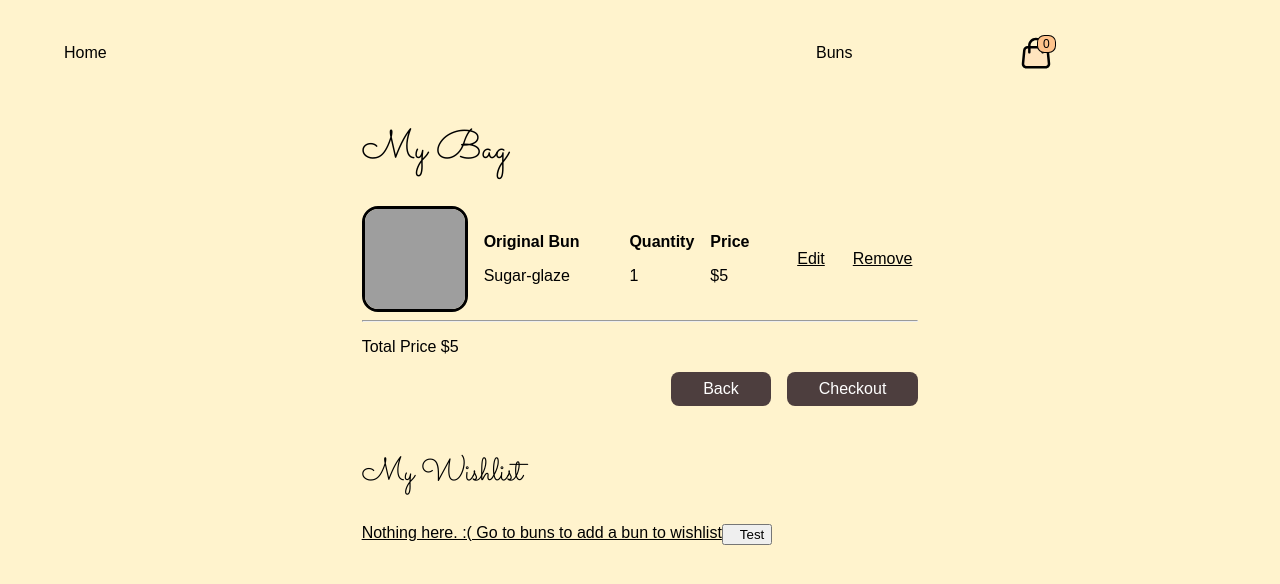
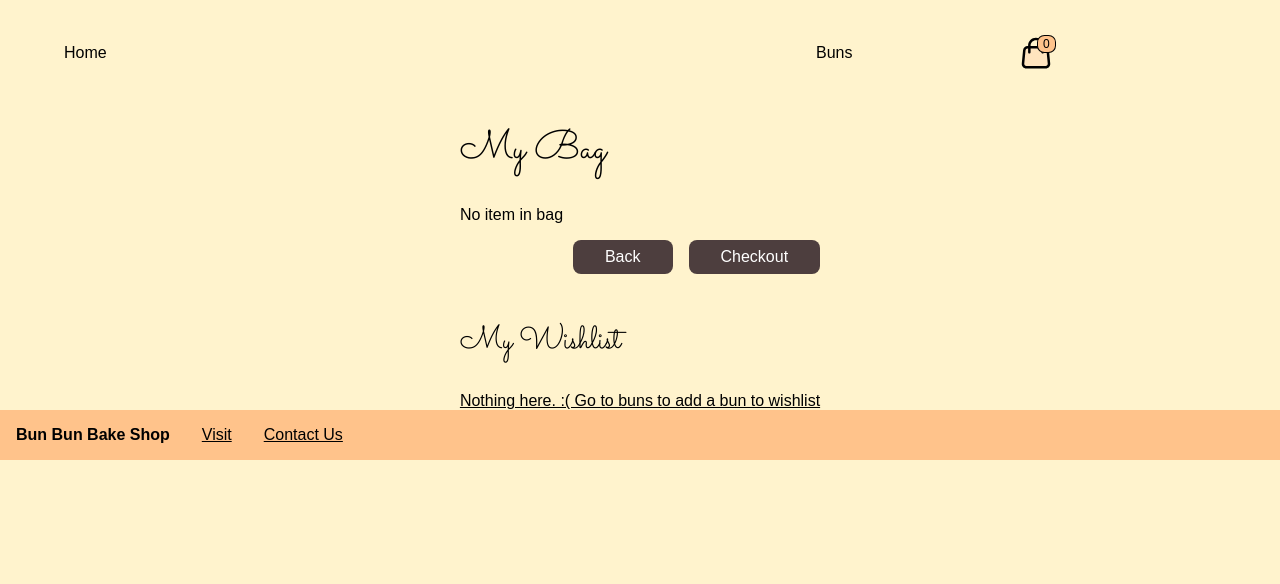
Before and after one commit to Chenyijun/PUI, a React (Create React App) app in the folder homework_6/: page /bag in a window 1280 px wide. Shown: the top 584 px of the page. Built offline with nearby package versions, Linux system fonts and the light colour scheme; grey boxes are pictures that could not be loaded.

Commit message:
Added back the missing pages

```diff
--- a/homework_6/src/App.css
+++ b/homework_6/src/App.css
@@ -253,6 +253,7 @@ select {
 	max-width: 1000px;
 	justify-self: center;
 	min-width: 600px;
+  padding: 0 4rem;
 	padding-bottom: 4rem;
 }
 
--- a/homework_6/src/App.js
+++ b/homework_6/src/App.js
@@ -10,6 +10,8 @@ import Home from './Home.jsx';
 import Products from './Products.jsx';
 import Visit from './Visit.jsx'
 import Bag from './Bag.jsx'
+import Contact from './Contact.jsx'
+import Footer from './Footer.jsx'
 
 function App() {
   let [myBagItems, setMyBagItems] = useState([])
@@ -24,7 +26,6 @@ function App() {
     <Router>
     <div>
       <Nav bagCount={bagCount} wishlistItems={wishlistItems}/>
-
       <Switch>
         <Route path="/products">
           <Products myBagItems={myBagItems} setMyBagItems={setMyBagItems} wishlistItems={wishlistItems} setWishlistItems={setWishlistItems} />
@@ -32,13 +33,17 @@ function App() {
         <Route path="/visit">
           <Visit />
         </Route>
+        <Route path="/contact">
+          <Contact />
+        </Route>
         <Route path="/bag">
-          <Bag wishlistItems={wishlistItems} />
+          <Bag wishlistItems={wishlistItems} myBagItems={myBagItems} setMyBagItems={setMyBagItems} />
         </Route>
         <Route path="/">
           <Home />
         </Route>
       </Switch>
+      <Footer />
     </div>
   </Router>
   );
--- a/homework_6/src/Bag.jsx
+++ b/homework_6/src/Bag.jsx
@@ -1,49 +1,46 @@
-import React, { useState } from "react";
-import {PageWrapper, ContentWrapper, BagItem, Image, ItemDetails, TextButton, ButtonWrapper, BrownButton, Flex, WishlistWrapper} from './Components'
+import React, { useEffect, useState } from "react";
+import {PageWrapper, ContentWrapper, BagItem, Image, ItemDetails, TextButton, ButtonWrapper, BrownButton, Flex, WishlistWrapper, TwoColGrid, BagList} from './Components'
 import './App.css'
 import {
   Link,
   useHistory
 } from "react-router-dom";
 import Modal from './Modal'
+import { getBunInfo, getQuantities, getGlazes } from './helperFunctions';
 
-const Bag = ({wishlistItems}) => {
+const Bag = ({wishlistItems, myBagItems, setMyBagItems}) => {
   let history = useHistory()
   const [showModal, setShowModal] = useState(false)
-  const toggleModal = () => setShowModal(!showModal)
-
-  const getBunInfo = (id) => {
-    const buns = [{"id": "original", "name": "Original", "image": "https://images.unsplash.com/photo-1577385384956-7e9fab6f7e84?ixid=MnwxMjA3fDB8MHxwaG90by1wYWdlfHx8fGVufDB8fHx8&ixlib=rb-1.2.1&auto=format&fit=crop&w=1587&q=80"},
-    {"id": "blackberry", "name":"Blackberry", "image":"https://images.unsplash.com/photo-1630182266697-92508c01e2d1?ixid=MnwxMjA3fDB8MHxwaG90by1wYWdlfHx8fGVufDB8fHx8&ixlib=rb-1.2.1&auto=format&fit=crop&w=1760&q=80"},
-    {"id": "walnut", "name":"Walnut", "image":"https://images.unsplash.com/photo-1593529323824-24cda51553e2?ixid=MnwxMjA3fDB8MHxwaG90by1wYWdlfHx8fGVufDB8fHx8&ixlib=rb-1.2.1&auto=format&fit=crop&w=1663&q=80"},
-    {"id": "original-gf", "name":"Original (GF)", "image":"https://images.unsplash.com/photo-1603459872271-410a6697abcd?ixid=MnwxMjA3fDB8MHxwaG90by1wYWdlfHx8fGVufDB8fHx8&ixlib=rb-1.2.1&auto=format&fit=crop&w=1586&q=80"},
-    {"id": "Pumpkinspice", "name":"Pumpkin Spice", "image":"https://images.unsplash.com/photo-1593872571314-4a735d4b27b0?ixid=MnwxMjA3fDB8MHxwaG90by1wYWdlfHx8fGVufDB8fHx8&ixlib=rb-1.2.1&auto=format&fit=crop&w=1587&q=80"},
-    {"id": "caramelpecan", "name":"Caramel Pecan", "image":"https://images.unsplash.com/photo-1618256747711-c4195a69ceff?ixid=MnwxMjA3fDB8MHxwaG90by1wYWdlfHx8fGVufDB8fHx8&ixlib=rb-1.2.1&auto=format&fit=crop&w=1587&q=80"}]
-    return buns.filter(item => item.id === id)[0]
-  }
+  const [showNoItem, setShowNoItem] = useState(true)
+  useEffect(() => { //change item whenever glaze or quantity is updated
+    setShowNoItem(myBagItems.length < 1)
+  }, [myBagItems])
 
   return (
     <PageWrapper>
       <ContentWrapper>
         <h1>My Bag</h1>
-        <BagItem>
-          <Image height='100px' width='100px' src="https://images.unsplash.com/photo-1577385384956-7e9fab6f7e84?ixid=MnwxMjA3fDB8MHxwaG90by1wYWdlfHx8fGVufDB8fHx8&ixlib=rb-1.2.1&auto=format&fit=crop&w=1587&q=80" />
+        {showNoItem ? <p>No item in bag</p>:
+        <BagList>
+          {myBagItems.map(item => <BagItem>
+          <Image height='100px' width='100px' src={item.image} />
           <ItemDetails>
-            <p><b>Original Bun</b></p>
+            <p><b>{item.name}</b></p>
             <p><b>Quantity</b></p>
             <p><b>Price</b></p>
-            <p>Sugar-glaze</p>
-            <p>1</p>
-            <p>$5</p>
+            <p>{item.glaze}</p>
+            <p>{item.quantity}</p>
+            <p>${item.quantity * 5}</p>
           </ItemDetails>
           <TextButton>Edit</TextButton>
           <TextButton>Remove</TextButton>
-        </BagItem>
-        <hr />
+        </BagItem>)}
+        <br />
         <p>Total Price $5</p>
+        </BagList>}
         <ButtonWrapper>
           <BrownButton onClick={()=>history.goBack()}>Back</BrownButton>
-          <BrownButton>Checkout</BrownButton>
+          <BrownButton disabled={myBagItems.count === 0}>Checkout</BrownButton>
         </ButtonWrapper>
         <br />
         <Flex notFirstPadding='0 0 0 1rem' align='baseline'>
@@ -51,17 +48,50 @@ const Bag = ({wishlistItems}) => {
           {wishlistItems.length !== 0 && <p>Click on the image to add to cart</p>}
         </Flex>
         <WishlistWrapper>
-          {wishlistItems.map(item => <Image height='100px' width='100px' src={getBunInfo(item).image} onClick={()=> toggleModal} />)}
+          {wishlistItems.map(item => <><Image height='100px' width='100px' key={item} src={getBunInfo(item).image} onClick={()=> setShowModal(true)} />
+          <Modal isOpen={showModal} toggleModal={()=> setShowModal(false)}>
+            <ModalContent bun={getBunInfo(item)} myBagItems={myBagItems} setMyBagItems={setMyBagItems} setShowModal={setShowModal} />
+          </Modal></>)}
           {wishlistItems.length === 0 && <Link to="/products">Nothing here. :( Go to buns to add a bun to wishlist</Link>}
-          <button onClick={()=> setShowModal(true)}>Test</button>
         </WishlistWrapper>
       </ContentWrapper>
-      <Modal isOpen={showModal} toggleModal={()=> setShowModal(false)}>
-        <h3>Modal title</h3>
-        <p>Content</p>
-      </Modal>
   </PageWrapper>
   )
 }
 
+const ModalContent = ({bun, myBagItems, setMyBagItems, setShowModal}) => {
+  const glazeOptions = getGlazes()
+  const quantityOptions = getQuantities()
+  let [glaze, setGlaze] = useState("None")
+  let [quantity, setQuantity] = useState(1)
+  let [item, setItem] = useState({...bun, "glaze": glaze, "quantity": quantity})
+  useEffect(() => { //change item whenever glaze or quantity is updated
+    setItem({...item, "glaze": glaze, "quantity": quantity})
+  }, [glaze, quantity])
+
+  const addToBag = () => {
+    setMyBagItems([...myBagItems, item])
+    setShowModal(false)
+  }
+  return (
+    <TwoColGrid>
+      <img id="detailedImage" src={bun.image} alt={bun.name}/>
+      <div>
+        <h3>{bun.name}</h3>
+        <p>Glaze</p>
+        <select name="glaze" id="glazeSelect" value={glaze} onChange={(e) => setGlaze(e.target.value)}>
+          {glazeOptions.map(glaze => <option key={glaze} value={glaze}>{glaze}</option>)}
+        </select>
+        <p>Quantity</p>
+        <select name="quantity" id="quantitySelect" value={quantity} onChange={(e) => setQuantity(e.target.value)}>
+          {quantityOptions.map(glaze => <option key={glaze} value={glaze}>{glaze}</option>)}
+        </select>
+        <p>Price</p>
+        <p>$5</p>
+        <button class="brownButton" onClick={() => addToBag()}>Add to Bag</button>
+    </div>
+    </TwoColGrid>
+  )
+}
+
 export default Bag
--- a/homework_6/src/Bun.jsx
+++ b/homework_6/src/Bun.jsx
@@ -1,6 +1,7 @@
 import React, { useEffect, useState }  from "react";
 import { Flex, TextButton } from './Components'
 import './App.css'
+import { getBunInfo } from './helperFunctions';
 
 import {
   BrowserRouter as Router,
@@ -51,14 +52,14 @@ const Bun = ({wishlistItems, setWishlistItems, myBagItems, setMyBagItems}) => {
   )
 }
 
-const getBunInfo = (id) => {
-  const buns = [{"id": "original", "name": "Original", "image": "https://images.unsplash.com/photo-1577385384956-7e9fab6f7e84?ixid=MnwxMjA3fDB8MHxwaG90by1wYWdlfHx8fGVufDB8fHx8&ixlib=rb-1.2.1&auto=format&fit=crop&w=1587&q=80"},
-  {"id": "blackberry", "name":"Blackberry", "image":"https://images.unsplash.com/photo-1630182266697-92508c01e2d1?ixid=MnwxMjA3fDB8MHxwaG90by1wYWdlfHx8fGVufDB8fHx8&ixlib=rb-1.2.1&auto=format&fit=crop&w=1760&q=80"},
-  {"id": "walnut", "name":"Walnut", "image":"https://images.unsplash.com/photo-1593529323824-24cda51553e2?ixid=MnwxMjA3fDB8MHxwaG90by1wYWdlfHx8fGVufDB8fHx8&ixlib=rb-1.2.1&auto=format&fit=crop&w=1663&q=80"},
-  {"id": "original-gf", "name":"Original (GF)", "image":"https://images.unsplash.com/photo-1603459872271-410a6697abcd?ixid=MnwxMjA3fDB8MHxwaG90by1wYWdlfHx8fGVufDB8fHx8&ixlib=rb-1.2.1&auto=format&fit=crop&w=1586&q=80"},
-  {"id": "Pumpkinspice", "name":"Pumpkin Spice", "image":"https://images.unsplash.com/photo-1593872571314-4a735d4b27b0?ixid=MnwxMjA3fDB8MHxwaG90by1wYWdlfHx8fGVufDB8fHx8&ixlib=rb-1.2.1&auto=format&fit=crop&w=1587&q=80"},
-  {"id": "caramelpecan", "name":"Caramel Pecan", "image":"https://images.unsplash.com/photo-1618256747711-c4195a69ceff?ixid=MnwxMjA3fDB8MHxwaG90by1wYWdlfHx8fGVufDB8fHx8&ixlib=rb-1.2.1&auto=format&fit=crop&w=1587&q=80"}]
-  return buns.filter(item => item.id === id)[0]
-}
+// const getBunInfo = (id) => {
+//   const buns = [{"id": "original", "name": "Original", "image": "https://images.unsplash.com/photo-1577385384956-7e9fab6f7e84?ixid=MnwxMjA3fDB8MHxwaG90by1wYWdlfHx8fGVufDB8fHx8&ixlib=rb-1.2.1&auto=format&fit=crop&w=1587&q=80"},
+//   {"id": "blackberry", "name":"Blackberry", "image":"https://images.unsplash.com/photo-1630182266697-92508c01e2d1?ixid=MnwxMjA3fDB8MHxwaG90by1wYWdlfHx8fGVufDB8fHx8&ixlib=rb-1.2.1&auto=format&fit=crop&w=1760&q=80"},
+//   {"id": "walnut", "name":"Walnut", "image":"https://images.unsplash.com/photo-1593529323824-24cda51553e2?ixid=MnwxMjA3fDB8MHxwaG90by1wYWdlfHx8fGVufDB8fHx8&ixlib=rb-1.2.1&auto=format&fit=crop&w=1663&q=80"},
+//   {"id": "original-gf", "name":"Original (GF)", "image":"https://images.unsplash.com/photo-1603459872271-410a6697abcd?ixid=MnwxMjA3fDB8MHxwaG90by1wYWdlfHx8fGVufDB8fHx8&ixlib=rb-1.2.1&auto=format&fit=crop&w=1586&q=80"},
+//   {"id": "Pumpkinspice", "name":"Pumpkin Spice", "image":"https://images.unsplash.com/photo-1593872571314-4a735d4b27b0?ixid=MnwxMjA3fDB8MHxwaG90by1wYWdlfHx8fGVufDB8fHx8&ixlib=rb-1.2.1&auto=format&fit=crop&w=1587&q=80"},
+//   {"id": "caramelpecan", "name":"Caramel Pecan", "image":"https://images.unsplash.com/photo-1618256747711-c4195a69ceff?ixid=MnwxMjA3fDB8MHxwaG90by1wYWdlfHx8fGVufDB8fHx8&ixlib=rb-1.2.1&auto=format&fit=crop&w=1587&q=80"}]
+//   return buns.filter(item => item.id === id)[0]
+// }
 
 export default Bun
--- a/homework_6/src/Components.jsx
+++ b/homework_6/src/Components.jsx
@@ -44,8 +44,12 @@ export const Flex = styled.div`
   align-items: ${props => props.align};
   flex-direction: ${props => props.direction};
 
-  & :not(:first-child) {
+  & :not(:first-child){
     padding: ${props => props.notFirstPadding};
+  }
+
+  & div :not(:first-child){
+    padding: ${props => props.listPadding};
   }
 `
 
@@ -155,6 +159,18 @@ export const WishlistWrapper = styled.div`
   }
 `
 
+export const TwoColGrid = styled.div`
+  display: grid;
+  grid-template-columns: auto auto;
+  grid-gap: 1rem;
+`
+
+export const BagList = styled.div`
+  display: grid;
+  grid-gap: 1rem;
+`
+
+//Modal
 export const Background = styled.div`
   position: fixed;
   top: 0;
@@ -179,3 +195,15 @@ export const ModalContent = styled.div`
   transform: translate(-50%, -50%);
   background: white;
 `
+//Footer
+export const Footer = styled.footer`
+  display: grid;
+  grid-template-columns: max-content max-content max-content;
+  grid-gap: 2rem;
+  align-items: center;
+  background: #FFC38B;
+  padding: 0 1rem;
+  position: fixed;
+  bottom: 0;
+  width: 100%;
+`
--- /dev/null
+++ b/homework_6/src/Contact.jsx
@@ -0,0 +1,15 @@
+import './App.css'
+
+const Contact = () => {
+  return (
+    <div class="content" id="centerColumn">
+		<h1>Contact</h1>
+		<div id="twoColGrid">
+			<p>Phone Number: (123) 123-1234 <br/><br/> Email: help@bunbunbakery.com</p>
+			<img src="https://images.unsplash.com/photo-1554118811-1e0d58224f24?ixid=MnwxMjA3fDB8MHxwaG90by1wYWdlfHx8fGVufDB8fHx8&ixlib=rb-1.2.1&auto=format&fit=crop&w=2894&q=80" id="cafe" alt="Image of store"/>
+		</div>
+	</div>
+  )
+}
+
+export default Contact
--- /dev/null
+++ b/homework_6/src/Footer.jsx
@@ -0,0 +1,18 @@
+import React from "react";
+import './App.css';
+import {
+  Link
+} from "react-router-dom";
+import { NavBar, BagCount, NavLink, StyledLink } from './Components'
+
+const Nav = () => {
+  return (
+    <footer>
+      <p><b>Bun Bun Bake Shop</b></p>
+      <Link to="./visit">Visit</Link>
+      <Link to="./contact">Contact Us</Link>
+	  </footer>
+  )
+}
+
+export default Nav
--- a/homework_6/src/Home.jsx
+++ b/homework_6/src/Home.jsx
@@ -45,7 +45,7 @@ const Home= () => {
         <Link to="/visit">Visit Us</Link>
       </div>
       <div class="largeSection" id="contactSection">
-        <a href="contact.html">Contact Us</a>
+      <Link to="/contact">Contact Us</Link>
       </div>
     </div>
   </div>
--- /dev/null
+++ b/homework_6/src/helperFunctions.jsx
@@ -0,0 +1,17 @@
+export const getBunInfo = (id) => {
+  const buns = [{"id": "original", "name": "Original", "image": "https://images.unsplash.com/photo-1577385384956-7e9fab6f7e84?ixid=MnwxMjA3fDB8MHxwaG90by1wYWdlfHx8fGVufDB8fHx8&ixlib=rb-1.2.1&auto=format&fit=crop&w=1587&q=80"},
+  {"id": "blackberry", "name":"Blackberry", "image":"https://images.unsplash.com/photo-1630182266697-92508c01e2d1?ixid=MnwxMjA3fDB8MHxwaG90by1wYWdlfHx8fGVufDB8fHx8&ixlib=rb-1.2.1&auto=format&fit=crop&w=1760&q=80"},
+  {"id": "walnut", "name":"Walnut", "image":"https://images.unsplash.com/photo-1593529323824-24cda51553e2?ixid=MnwxMjA3fDB8MHxwaG90by1wYWdlfHx8fGVufDB8fHx8&ixlib=rb-1.2.1&auto=format&fit=crop&w=1663&q=80"},
+  {"id": "original-gf", "name":"Original (GF)", "image":"https://images.unsplash.com/photo-1603459872271-410a6697abcd?ixid=MnwxMjA3fDB8MHxwaG90by1wYWdlfHx8fGVufDB8fHx8&ixlib=rb-1.2.1&auto=format&fit=crop&w=1586&q=80"},
+  {"id": "Pumpkinspice", "name":"Pumpkin Spice", "image":"https://images.unsplash.com/photo-1593872571314-4a735d4b27b0?ixid=MnwxMjA3fDB8MHxwaG90by1wYWdlfHx8fGVufDB8fHx8&ixlib=rb-1.2.1&auto=format&fit=crop&w=1587&q=80"},
+  {"id": "caramelpecan", "name":"Caramel Pecan", "image":"https://images.unsplash.com/photo-1618256747711-c4195a69ceff?ixid=MnwxMjA3fDB8MHxwaG90by1wYWdlfHx8fGVufDB8fHx8&ixlib=rb-1.2.1&auto=format&fit=crop&w=1587&q=80"}]
+  return buns.filter(item => item.id === id)[0]
+}
+
+export const getGlazes = () =>{
+  return ["None", "Sugar-milk", "Vanilla-milk", "Double-Chocolate"]
+}
+
+export const getQuantities = () => {
+  return [1, 3, 6, 12]
+}
```
Also changed, not shown: 2 other files (tests, documents, lock files or other folders).
